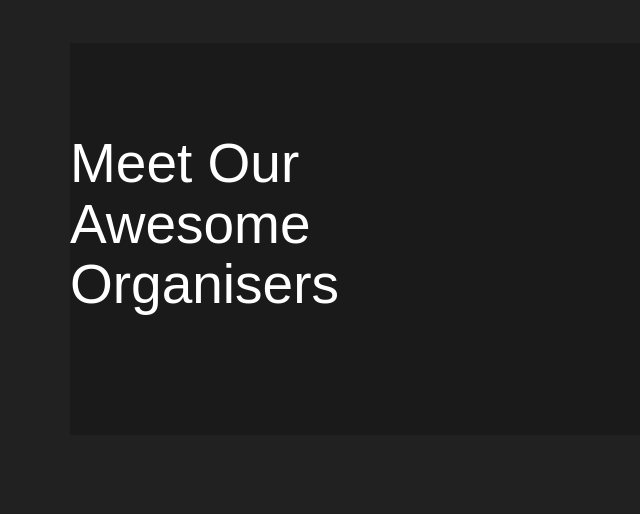
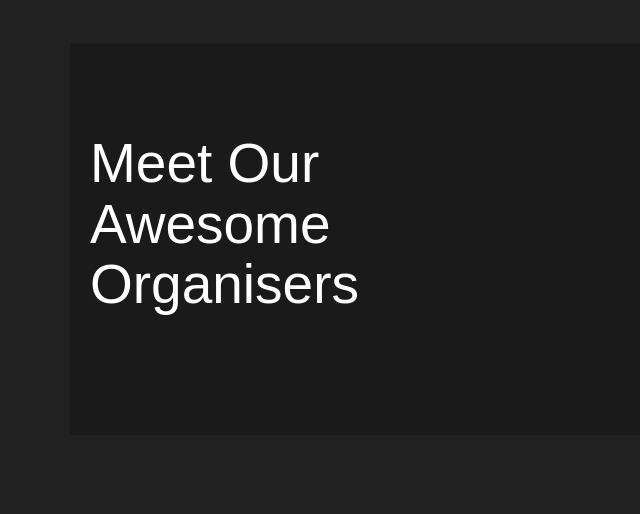
Before and after one commit to Njike/unap, a Flask app: template templates/index.html in a window 1280 px wide. Shown: the part 633-1147 px from the top of the page, without its empty margins (0-640 px from the left). Run offline with Flask 2, Linux system fonts and the light colour scheme; the template is opened without the code that fills it, so the values that code supplies are empty; parts of the project's set-up code (start-up, migrations or seed data) failed here and were passed over; some libraries are stand-ins or nearby versions.

Commit message:
added padding to the organisers section

```diff
--- a/templates/index.html
+++ b/templates/index.html
@@ -157,7 +157,7 @@
                                         </div>
                                     </div>
                                     <div id="pg-57-1" class="panel-grid panel-has-style">
-                                        <div class="panel-row-style panel-row-style-for-57-1">
+                                        <div class="panel-row-style panel-row-style-for-57-1" style="padding-left:20px;padding-right:20px;">
                                             <div id="pgc-57-1-0" class="panel-grid-cell">
                                                 <div id="panel-57-1-0-0"
                                                     class="so-panel widget widget_themestall themestall panel-first-child"
```
